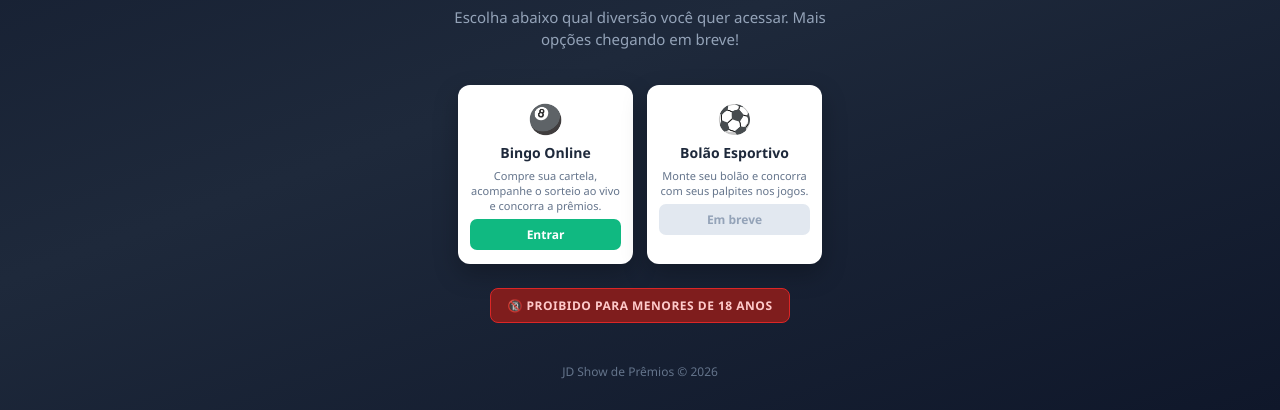
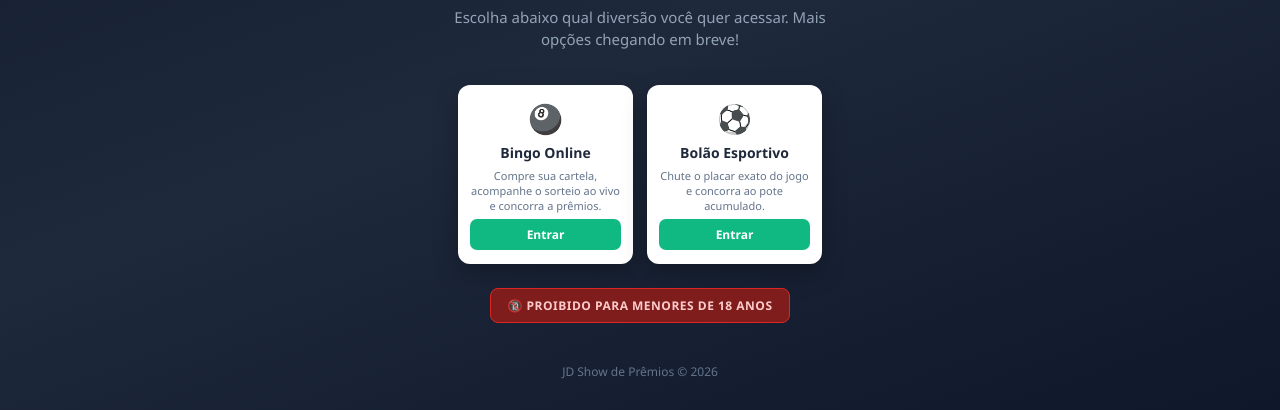
Before and after one commit to joaodiasbingo/bingo-server, a website: page index.html in a window 1280 px wide. Shown: the part 444-854 px from the top of the page. Drawn offline with Linux system fonts and the light colour scheme.

Commit message:
Ajusta nomenclatura: Bolao Esportivo como produto, Acertou na Mosca como modo atual

```diff
--- a/index.html
+++ b/index.html
@@ -177,8 +177,8 @@
         <div class="card-diversao">
             <div class="emoji">⚽</div>
             <h3>Bolão Esportivo</h3>
-            <p>Monte seu bolão e concorra com seus palpites nos jogos.</p>
-            <button class="btn-entrar btn-em-breve" disabled>Em breve</button>
+            <p>Chute o placar exato do jogo e concorra ao pote acumulado.</p>
+            <a href="bolao.html" class="btn-entrar btn-ativo">Entrar</a>
         </div>
     </div>
 
```
